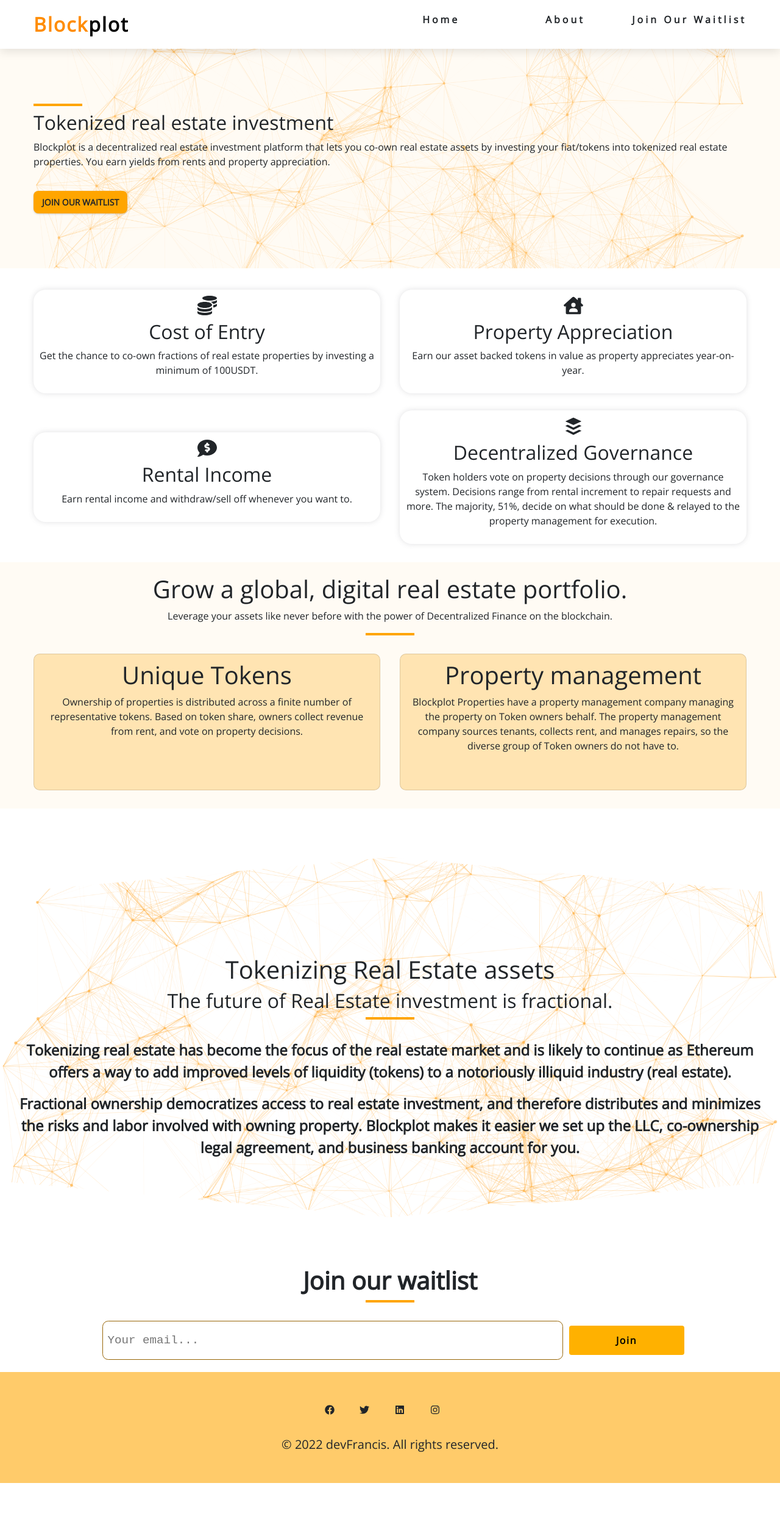
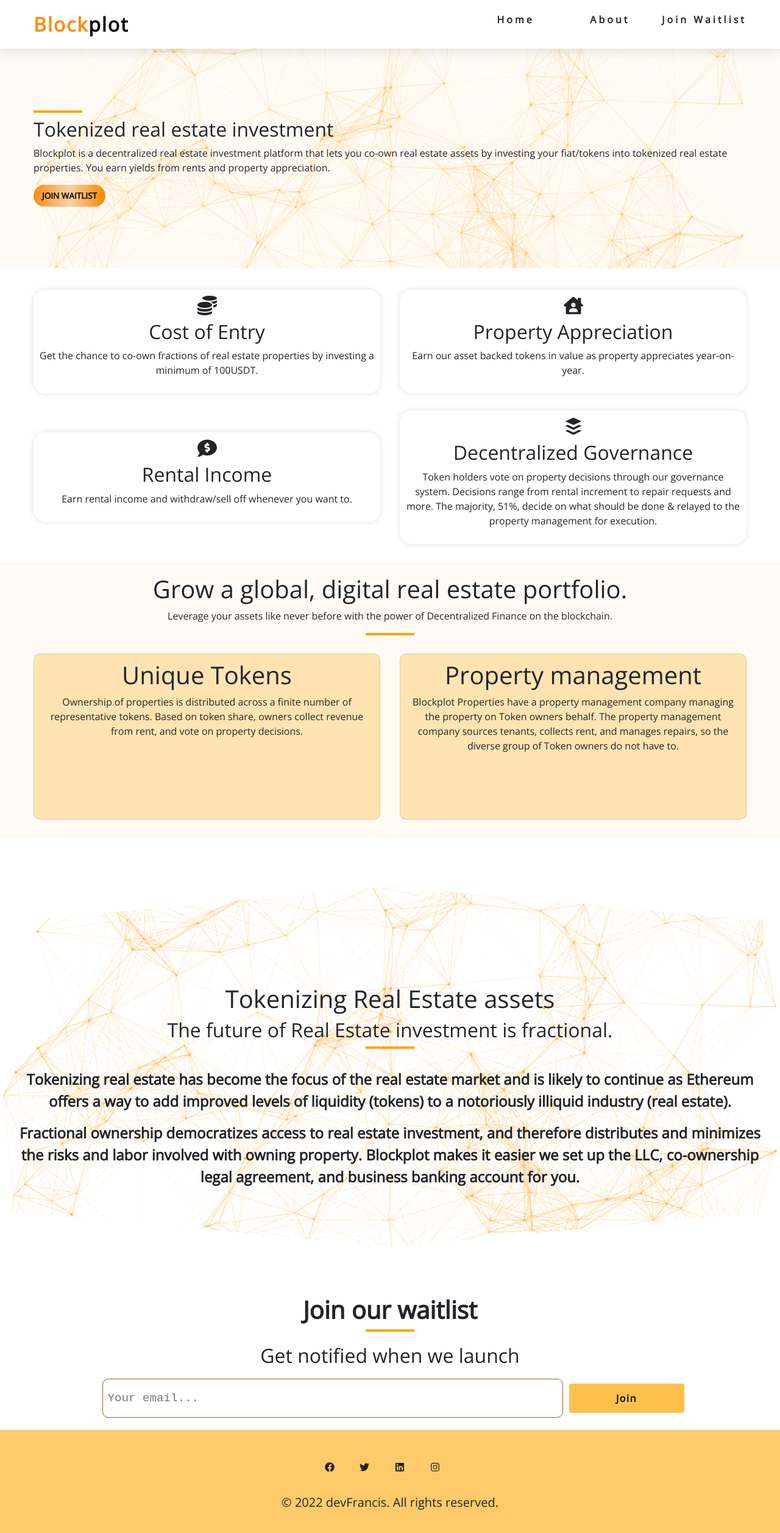
Before and after one commit to Francis-Nwachukwu/blockplot, a React (Create React App) app: page / in a window 1280 px wide. Shown: the top 2514 px of the page at 61% size. Before the commit the page ends 2432 px from the top, so only its background shows below. Built offline with nearby package versions, Linux system fonts and the light colour scheme.

Commit message:
Making changes

```diff
--- a/src/App.css
+++ b/src/App.css
@@ -16,22 +16,13 @@
   }
 }
 .btn {
-  text-transform: uppercase;
-  background: orange !important;
-  padding: 0.375rem 0.75rem;
+  /*
   letter-spacing: var(--spacing);
   display: inline-block;
-  font-weight: 700 !important;
-  -webkit-transition: var(--transition) !important;
-  transition: var(--transition) !important;
-  font-size: 0.875rem !important;
-  border: 2px solid transparent !important;
-  cursor: pointer !important;
-  box-shadow: 0 1px 3px rgba(0, 0, 0, 0.2);
-  border-radius: var(--radius) !important;
+  box-shadow: 0 1px 3px rgba(0, 0, 0, 0.2); */
 }
 .btn:hover {
-  background: rgba(255, 166, 0, 0.496) !important;
+  /* background: rgba(255, 166, 0, 0.496) !important; */
 }
 .underline {
   width: 5rem;
@@ -79,9 +70,32 @@ Hero
   position: relative;
 }
 .hero-btn {
-  margin-top: 1.25rem;
-  border: 1px solid orange;
-  border-radius: 0.5rem !important;
+  text-transform: uppercase;
+  cursor: pointer !important;
+  font-weight: 600 !important;
+  font-size: 0.85rem !important;
+  padding: 0.375rem 0.75rem;
+  letter-spacing: var(--spacing);
+  border: 2px solid transparent;
+  background: linear-gradient(
+    to right,
+    rgb(248, 143, 24),
+    rgb(246, 211, 168),
+    rgb(255, 136, 0)
+  ) !important;
+  border-radius: 4rem !important;
+  -webkit-transition: var(--transition) !important;
+  transition: var(--transition) !important;
+}
+.hero-btn:hover {
+  background: linear-gradient(
+    to right,
+    rgb(255, 136, 0),
+    rgb(255, 140, 0),
+    rgb(255, 136, 0)
+  ) !important;
+  -webkit-transition: var(--transition) !important;
+  transition: var(--transition) !important;
 }
 
 /*
@@ -159,7 +173,7 @@ About
   background-color: rgba(255, 166, 0, 0.271) !important;
   -webkit-perspective: 1500px;
   perspective: 1500px;
-  height: 14rem;
+  height: 17rem;
   border-radius: 10px !important;
   padding: 10px;
   margin: 10px 0;
--- a/src/components/form/form.css
+++ b/src/components/form/form.css
@@ -43,8 +43,11 @@ Newsletter
   font-weight: 700;
   letter-spacing: 0.1rem;
   font-size: 1rem;
-  background: #ffb100;
+  background: rgb(254, 192, 77);
   color: black;
   transition: all 0.3s linear;
   cursor: pointer;
 }
+.form-btn:hover {
+  background: orange;
+}
--- a/src/data.js
+++ b/src/data.js
@@ -27,7 +27,7 @@ export const links = [
   {
     id: 5,
     url: "/auth",
-    text: "Join our waitlist",
+    text: "Join waitlist",
   },
 ];
 
--- a/src/routes/about.js
+++ b/src/routes/about.js
@@ -39,8 +39,9 @@ const About = () => {
       </section>
       <section className="newsletter">
         <div className="newsletter-content">
-          <h1 className="newsletter-header section-title">Join waitlist</h1>
+          <h1 className="newsletter-header section-title">Join our waitlist</h1>
           <div className="underline"></div>
+          <h2>Get notified when we launch</h2>
           <NewsletterForm />
         </div>
       </section>
--- a/src/routes/authentication.js
+++ b/src/routes/authentication.js
@@ -11,6 +11,7 @@ const Auth = () => {
               Join our waitlist
             </h1>
             <div className="underline"></div>
+            <h2>Get notified when we launch</h2>
             <NewsletterForm />
           </div>
         </div>
--- a/src/routes/home.js
+++ b/src/routes/home.js
@@ -1,5 +1,3 @@
-import { Link } from "react-router-dom";
-
 import { blogData, aboutData } from "../data";
 import NewsletterForm from "../components/form/form";
 import "../App.css";
@@ -19,9 +17,9 @@ const Home = () => {
               into tokenized real estate properties. You earn yields from rents
               and property appreciation.
             </p>
-            <a href="#newsletter" className="btn hero-btn">
-              Join our waitlist
-            </a>
+            <button className="hero-btn">
+              <a href="#newsletter">Join waitlist</a>
+            </button>
           </article>
         </div>
       </header>
@@ -94,6 +92,7 @@ const Home = () => {
         <div className="newsletter-content">
           <h1 className="newsletter-header section-title">Join our waitlist</h1>
           <div className="underline"></div>
+          <h2>Get notified when we launch</h2>
           <NewsletterForm />
         </div>
       </section>
```
